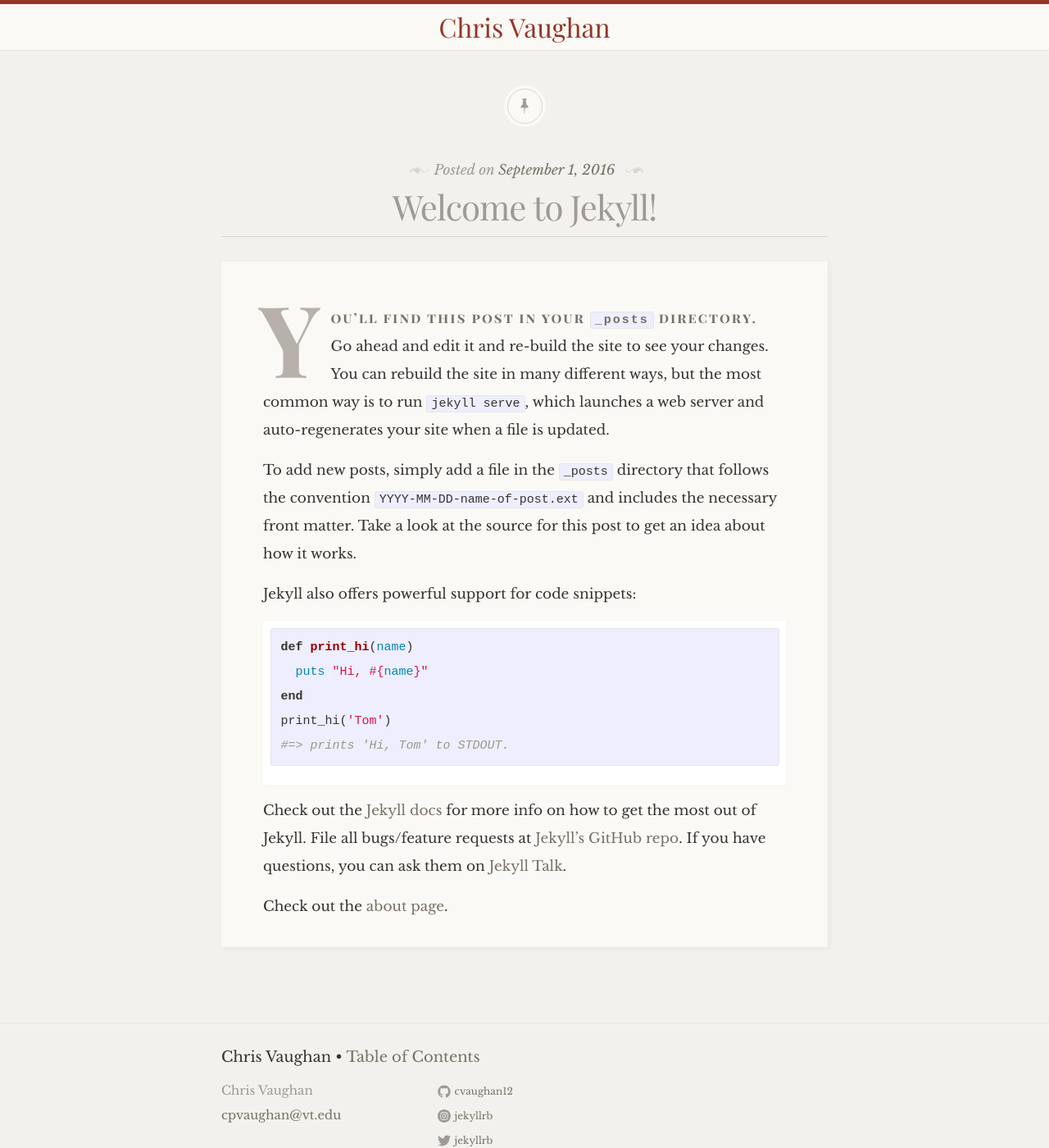
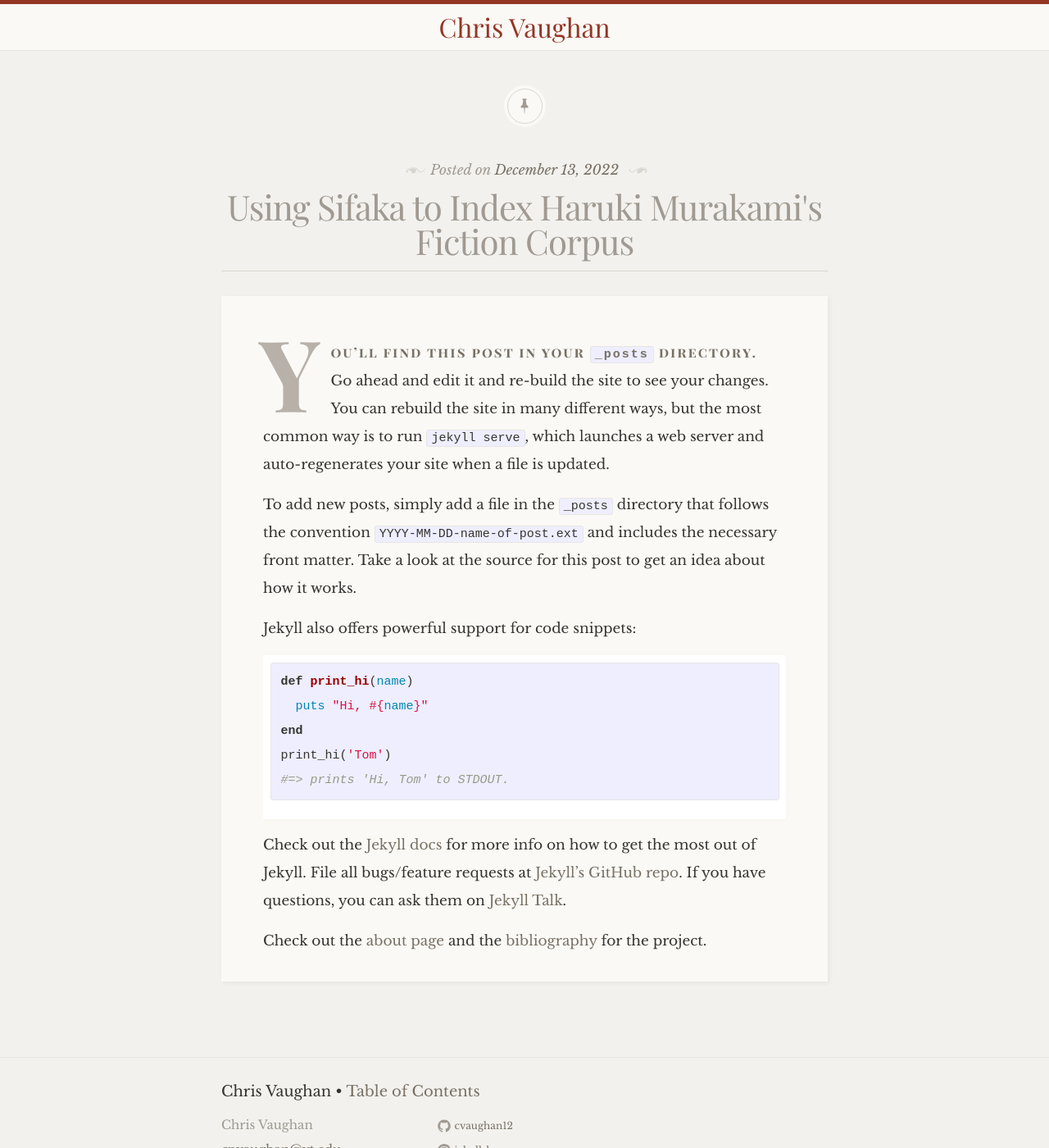
Before and after one commit to cvaughan12/cpvaughan7, a Jekyll site: the page built from _posts/2016-09-01-welcome-to-jekyll.markdown, in a window 1280 px wide and 1400 px high. Shown: the whole window at 82% size. Built offline with Jekyll 4.4.1, drawn with Linux system fonts in a browser that asks for light colours; some web fonts are replaced.

Commit message:
about page
Added text to about page and links on main page

```diff
--- a/_posts/2016-09-01-welcome-to-jekyll.markdown
+++ b/_posts/2016-09-01-welcome-to-jekyll.markdown
@@ -1,7 +1,7 @@
 ---
 layout: post
-title:  "Welcome to Jekyll!"
-date:   2016-09-01 11:11:11 +0100
+title:  "Using Sifaka to Index Haruki Murakami's Fiction Corpus"
+date:   2022-12-13 12:00 +0100
 ---
 You’ll find this post in your `_posts` directory. Go ahead and edit it and re-build the site to see your changes. You can rebuild the site in many different ways, but the most common way is to run `jekyll serve`, which launches a web server and auto-regenerates your site when a file is updated.
 
@@ -23,6 +23,7 @@ Check out the [Jekyll docs][jekyll-docs] for more info on how to get the most ou
 [jekyll-gh]:   https://github.com/jekyll/jekyll
 [jekyll-talk]: https://talk.jekyllrb.com/
 
-Check out the [about page] [jekyll-about].
+Check out the [about page] [jekyll-about] and the [bibliography] [jekyll-bibliography] for the project.
 
 [jekyll-about]: https://cvaughan12.github.io/cpvaughan7/about/
+[jekyll-bibliography]: https://cvaughan12.github.io/cpvaughan7/bibliography/
```
Also changed, not shown: about.md (+2 -1 lines).
